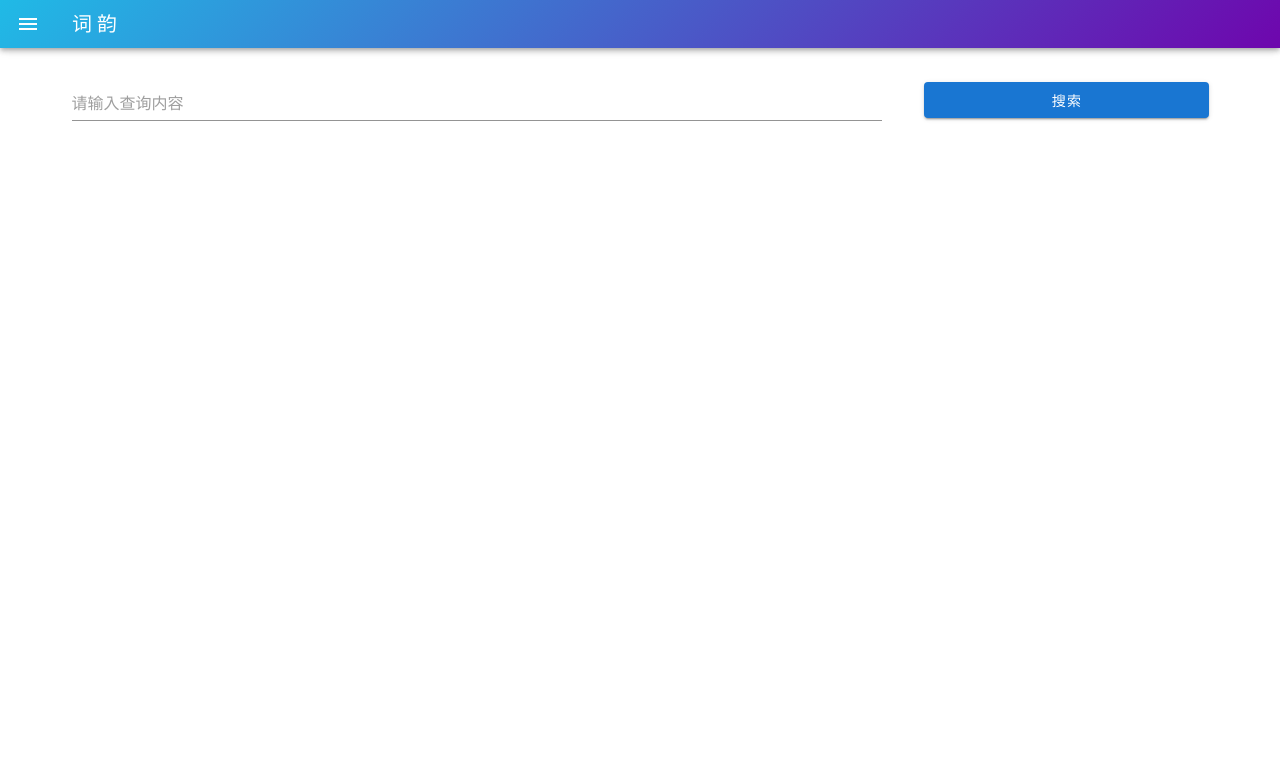
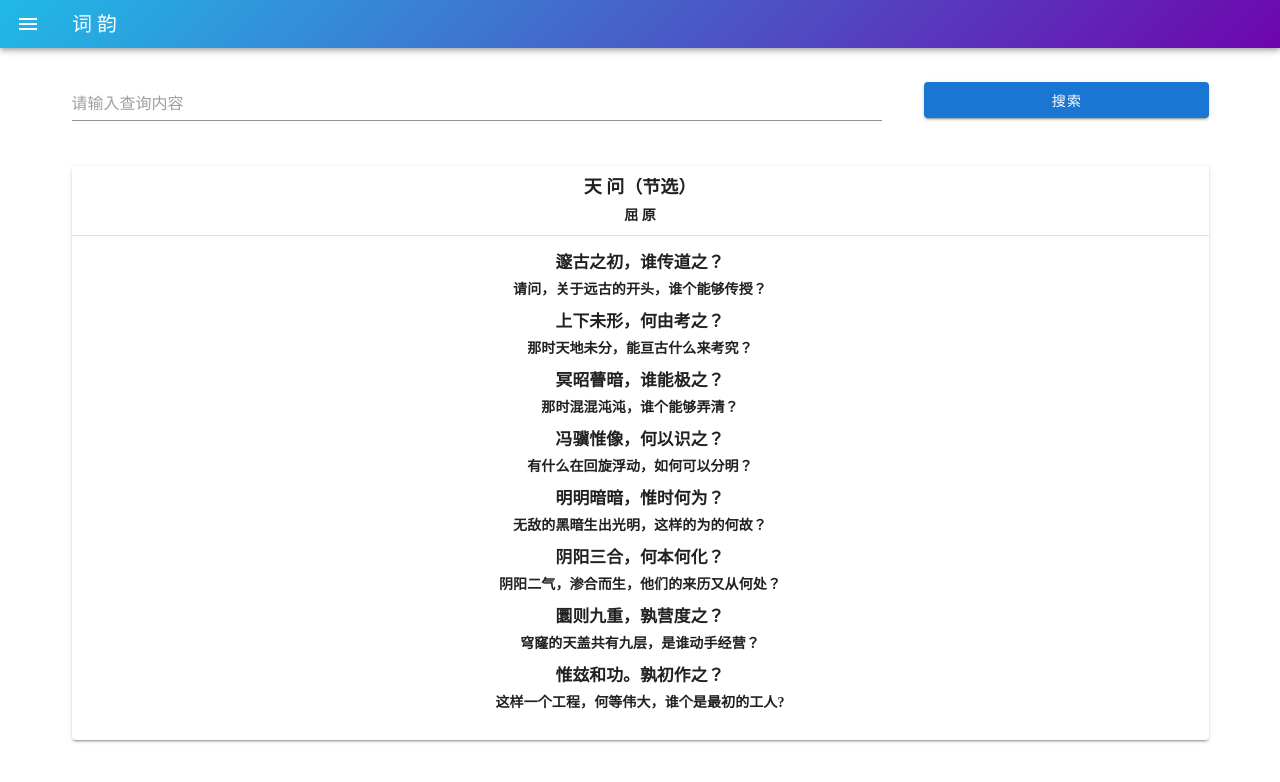
Before and after one commit to polotin/kuafu-frontend, a Vue app: page /poem in a window 1280 px wide. Shown: the top 782 px of the page. Built offline with nearby package versions, Linux system fonts and the light colour scheme.

Commit message:
诗词页面添加静态card

```diff
--- a/src/components/MythTimeline.vue
+++ b/src/components/MythTimeline.vue
@@ -28,7 +28,6 @@
 <script>
     import {nodes, nodeColors} from '../js/timeline';
     import BackTotop from "./BackTotop";
-    import {axios} from 'axios'
 
     export default {
         name: "MythTimeline",
--- /dev/null
+++ b/src/components/PoemCard.vue
@@ -0,0 +1,111 @@
+<template>
+    <v-container>
+        <v-card
+                class="mx-auto"
+                width="100%"
+                style="background:linear-gradient(0deg, #FFF 0%,transparent 100%),
+                linear-gradient(0deg, #FFF 0%,transparent 100%),
+                linear-gradient(135deg, rgba(96, 96, 96, 0.21) 0%, rgba(96, 96, 96, 0.21) 50%,rgba(45, 45, 45, 0.21) 50%, rgba(45, 45, 45, 0.21) 100%),
+                linear-gradient(0deg, rgba(220, 220, 220, 0.2) 0%, rgba(220, 220, 220, 0.2) 31%,rgba(200, 200, 200, 0.2) 31%, rgba(200, 200, 200, 0.2) 100%),
+                linear-gradient(0deg, rgba(124, 124, 124, 0.26) 0%, rgba(124, 124, 124, 0.26) 15%,rgba(218, 218, 218, 0.26) 15%, rgba(218, 218, 218, 0.26) 100%),
+                linear-gradient(45deg, rgba(157, 157, 157, 0.14) 0%, rgba(157, 157, 157, 0.14) 46%,rgba(26, 26, 26, 0.14) 46%, rgba(26, 26, 26, 0.14) 100%),
+                linear-gradient(45deg, rgba(180, 180, 180, 0.1) 0%, rgba(180, 180, 180, 0.1) 45%,rgba(62, 62, 62, 0.1) 45%, rgba(62, 62, 62, 0.1) 100%),
+                linear-gradient(135deg, rgba(33, 33, 33, 0.22) 0%, rgba(33, 33, 33, 0.22) 59%,rgba(164, 164, 164, 0.22) 59%, rgba(164, 164, 164, 0.22) 100%),
+                linear-gradient(135deg, rgba(24, 24, 24, 0.11) 0%, rgba(24, 24, 24, 0.11) 71%,rgba(245, 245, 245, 0.11) 71%, rgba(245, 245, 245, 0.11) 100%),
+                linear-gradient(0deg, rgba(5, 5, 5, 0.15) 0%, rgba(5, 5, 5, 0.15) 91%,rgba(50, 50, 50, 0.15) 91%, rgba(50, 50, 50, 0.15) 100%),
+                linear-gradient(90deg, rgb(198, 198, 198),rgb(158, 158, 158));"
+        >
+            <v-list-item-content class="card-title">
+                <v-list-item-title style="font-size: large; margin-bottom: 10px">天 问（节选）</v-list-item-title>
+
+                <v-list-item-subtitle>
+                    屈 原
+                </v-list-item-subtitle>
+            </v-list-item-content>
+
+            <v-divider></v-divider>
+            <div @click.stop="showTranslations">
+                <v-card-text v-if="translations" class="tian-wen">
+                    <p>邃古之初，谁传道之？</p>
+                    <p>上下未形，何由考之？</p>
+                    <p>冥昭瞢暗，谁能极之？</p>
+                    <p>冯骥惟像，何以识之？</p>
+                    <p>明明暗暗，惟时何为？</p>
+                    <p>阴阳三合，何本何化？</p>
+                    <p>圜则九重，孰营度之？</p>
+                    <p>惟玆和功。孰初作之？</p>
+                </v-card-text>
+                <v-card-text v-else class="tian-wen-trans">
+                    <p>邃古之初，谁传道之？</p>
+                    <div class="text--primary">请问，关于远古的开头，谁个能够传授？</div>
+                    <p>上下未形，何由考之？</p>
+                    <div class="text--primary">那时天地未分，能亘古什么来考究？</div>
+                    <p>冥昭瞢暗，谁能极之？</p>
+                    <div class="text--primary">那时混混沌沌，谁个能够弄清？</div>
+                    <p>冯骥惟像，何以识之？</p>
+                    <div class="text--primary">有什么在回旋浮动，如何可以分明？</div>
+                    <p>明明暗暗，惟时何为？</p>
+                    <div class="text--primary">无敌的黑暗生出光明，这样的为的何故？</div>
+                    <p>阴阳三合，何本何化？</p>
+                    <div class="text--primary">阴阳二气，渗合而生，他们的来历又从何处？</div>
+                    <p>圜则九重，孰营度之？</p>
+                    <div class="text--primary">穹窿的天盖共有九层，是谁动手经营？</div>
+                    <p>惟玆和功。孰初作之？</p>
+                    <div class="text--primary">这样一个工程，何等伟大，谁个是最初的工人?</div>
+                </v-card-text>
+            </div>
+        </v-card>
+    </v-container>
+</template>
+
+<script>
+    export default {
+        name: "PoemCard",
+        data() {
+            return {
+                translations: false
+            }
+        },
+        methods: {
+            showTranslations() {
+                this.translations = !this.translations;
+            }
+        }
+    }
+</script>
+
+<style scoped>
+    .card-title {
+        width: 100%;
+        text-align: center;
+        font-family: "Songti SC", serif;
+        font-weight: bolder;
+    }
+
+    .tian-wen {
+        text-align: center;
+        font-family: ZhuanShu, "Songti SC", sans-serif;
+        font-size: larger;
+        font-weight: normal;
+    }
+
+    .tian-wen p{
+        color: black;
+    }
+
+    .tian-wen-trans{
+        text-align: center;
+        font-family: "Songti SC", serif;
+        font-weight: bold;
+
+    }
+
+    .tian-wen-trans p{
+        font-size: 1.2em;
+        margin-bottom: 5px;
+    }
+
+    .text--primary{
+        margin-bottom: 10px;
+    }
+</style>
--- a/src/components/PoemComponent.vue
+++ b/src/components/PoemComponent.vue
@@ -11,6 +11,8 @@
             </v-layout>
         </v-container>
 
+        <poem-card v-show="showCard"></poem-card>
+
         <v-container class="poem-card" v-for="(poem, index) in result" :key="index" @click.stop="showPoem(poem)">
             <v-card width="100%">
                 <v-card-text>
@@ -19,7 +21,7 @@
                     <p>[{{poem.Dynasty}}] {{poem.Author}}</p>
                     <p>
                         <span v-for="(clause, clauseIndex) in poem.Clauses" :key="clauseIndex">
-                            <span v-if="clause.indexOf(keyword) != -1">
+                            <span v-if="clause.indexOf(keyword) !== -1">
                                 <span v-html="clause"></span>
                             </span>
                         </span>
@@ -32,11 +34,12 @@
             <v-card scrollable min-height="100%">
                 <p style="height: 10px"></p>
                 <p class="title text--primary card-title">{{currentPoem.Title}}</p>
-                <p class="card-author"><span style="color: dodgerblue;">{{currentPoem.Author}}</span>·{{currentPoem.Dynasty}}</p>
+                <p class="card-author"><span style="color: dodgerblue;">{{currentPoem.Author}}</span>·{{currentPoem.Dynasty}}
+                </p>
                 <v-divider></v-divider>
                 <v-container style="margin-top: 10px">
                     <p v-for="(clause, index) in currentPoem.Clauses" :key="index" class="card-clause">
-                        <span v-html="clause"/>
+                        <span v-html="clause"></span>
                     </p>
                 </v-container>
             </v-card>
@@ -55,22 +58,26 @@
 
 <script>
     import axios from 'axios';
+    import PoemCard from "./PoemCard";
 
     export default {
         name: "PoemComponent",
+        components: {PoemCard},
         data() {
             return {
                 keyword: null,
                 result: [],
                 dialog: false,
                 currentPoem: {},
-                showProgressing: false
+                showProgressing: false,
+                showCard: true
             }
         },
         methods: {
             findPoems() {
                 let self = this;
                 self.showProgressing = true;
+                self.showCard = false;
                 let url = 'https://www.kuafu.online/poems';
                 axios.post(url, {
                     keyword: self.keyword
```
Also changed, not shown: src/assets/tianwen.jpg (added).
